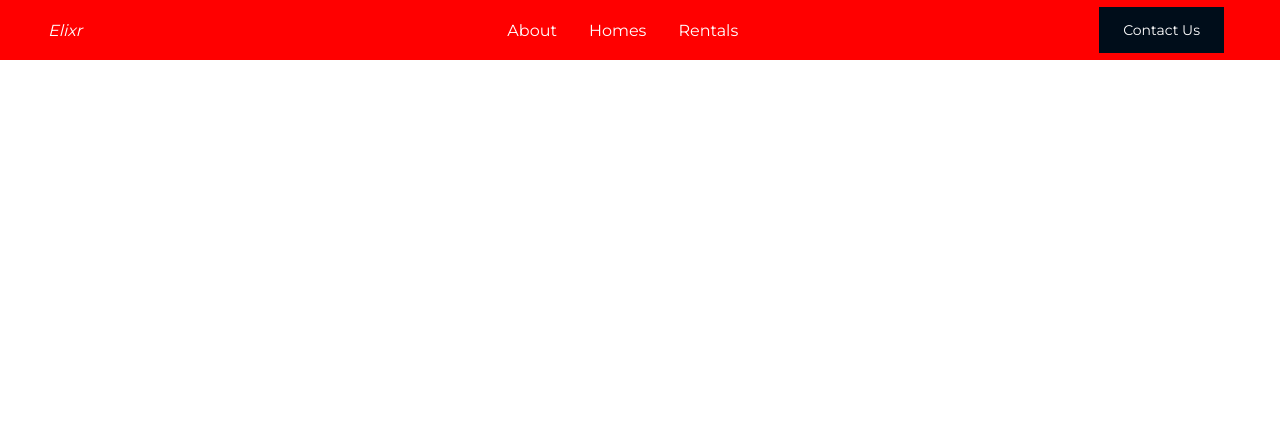
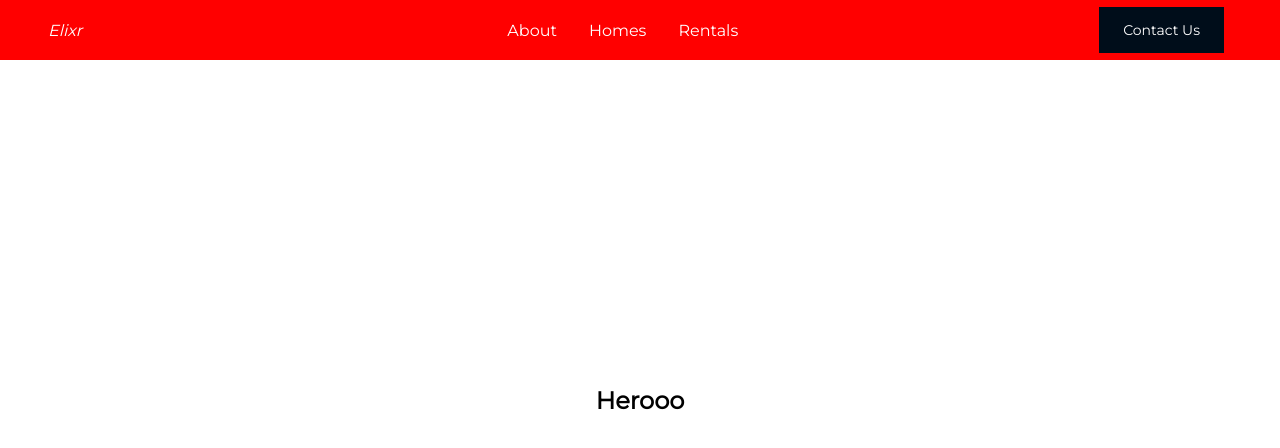
Before and after one commit to N1k0l1n/Luxury-Realestate, a React (Create React App) app: page / in a window 1280 px wide. Shown: the top 448 px of the page. Built offline with nearby package versions, Linux system fonts and the light colour scheme.

Commit message:
hero section

```diff
--- a/src/App.js
+++ b/src/App.js
@@ -1,3 +1,4 @@
+import Hero from "./components/Hero";
 import Navbar from "./components/Navbar";
 import GlobalStyle from "./globalStyles";
 
@@ -6,6 +7,7 @@ function App() {
     <>
     <GlobalStyle/>
       <Navbar />
+      <Hero/>
     </>
   );
 }
--- /dev/null
+++ b/src/components/Hero.js
@@ -0,0 +1,32 @@
+import React from 'react'
+import styled from 'styled-components';
+
+
+const HeroSection = styled.section`
+height: 100vh;
+max-height: 1100px;
+position: relative;
+overflow: hidden;
+`
+
+const HeroWrapper = styled.div`
+width: 100%;
+height: 100%;
+display: flex;
+justify-content: center;
+align-items: center;
+overflow: hidden;
+position: relative;
+`
+
+const Hero = () => {
+  return (
+    <HeroSection>
+      <HeroWrapper>
+        <h1>Herooo</h1>
+      </HeroWrapper>
+    </HeroSection>
+  )
+}
+
+export default Hero
```
Also changed, not shown: src/images/bars-staggered-white.svg (added).
